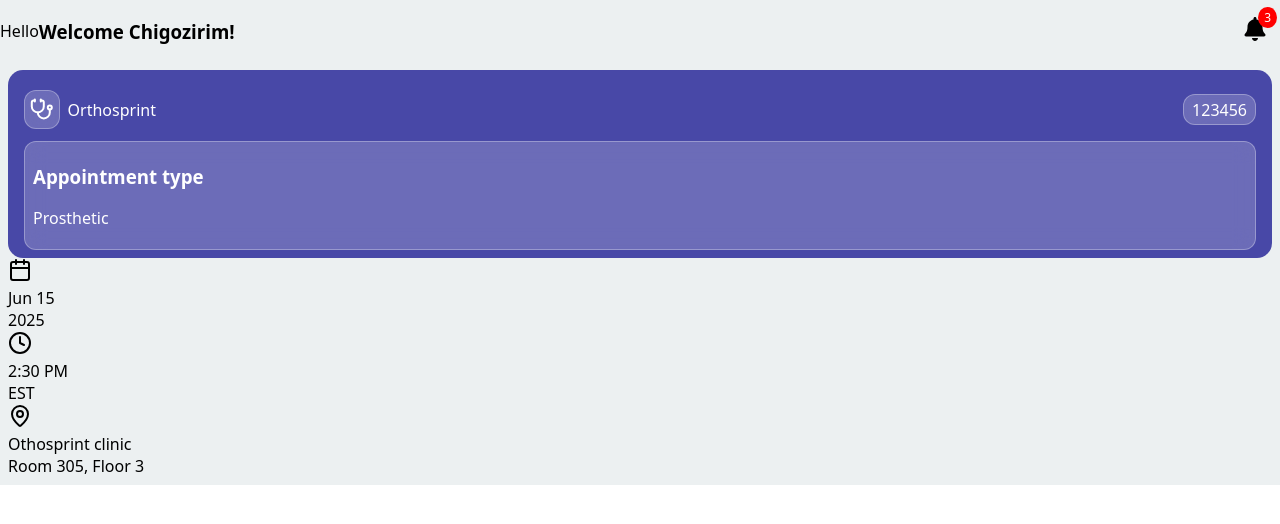
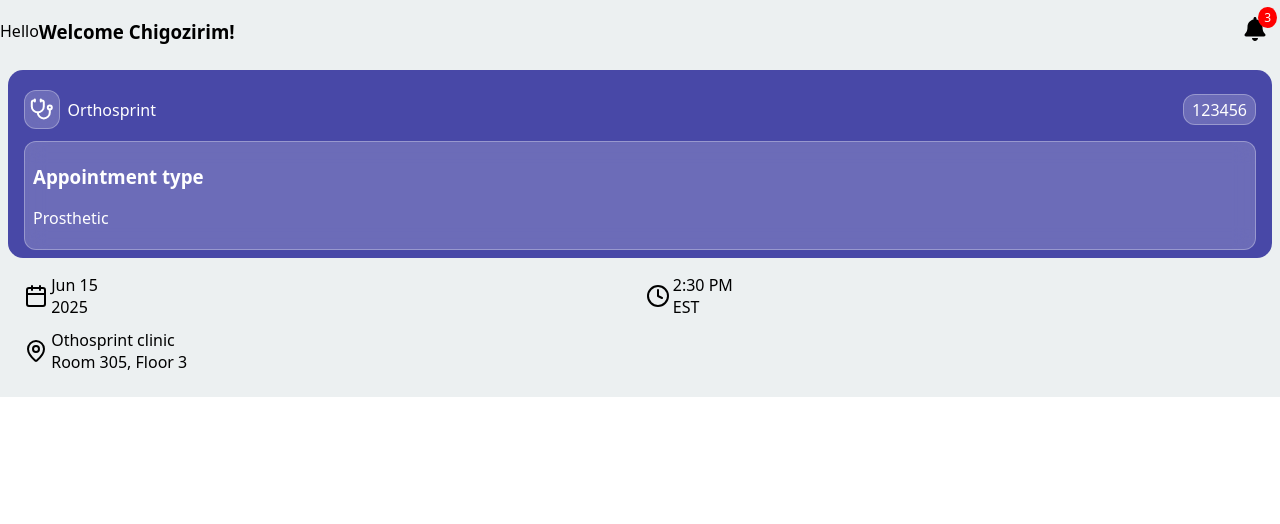
Before and after one commit to Mario-Gozie/Orthosprint-web-app, a React (Vite) app: page /app in a window 1280 px wide. Shown: the top 524 px of the page. Built offline with nearby package versions, Linux system fonts and the light colour scheme; no server answers.

Commit message:
working on something nice in the appointment container

```diff
--- a/src/Components/Customer-App-Components/AppointmentCards.jsx
+++ b/src/Components/Customer-App-Components/AppointmentCards.jsx
@@ -1,5 +1,6 @@
 import React, { useState } from "react";
-
+import PendingAppointmentButtons from "./PendingAppointmentButtons";
+import ViewReportButton from "./ViewReportButton";
 import {
   Calendar,
   X,
@@ -7,6 +8,7 @@ import {
   QrCode,
   FileText,
   User,
+  CheckCircle,
   MapPin,
   Stethoscope,
   RotateCcw,
@@ -29,21 +31,21 @@ function AppointmentCards() {
         </div>
       </div>
       <div className="main-appointment-detail">
-        <div className="appointment-date">
+        <div className="appointment-detail-container">
           <Calendar />
           <div className="main-detail">
             <div className="detail-bold">Jun 15</div>
             <div className="detail-small">2025</div>
           </div>
         </div>
-        <div className="appointment-time">
+        <div className="appointment-detail-container">
           <Clock />
           <div className="main-detail">
             <div className="detail-bold">2:30 PM</div>
             <div className="detail-small">EST</div>
           </div>
         </div>
-        <div className="location">
+        <div className="appointment-detail-container">
           <MapPin />
           <div className="main-detail">
             <div className="detail-bold">Othosprint clinic</div>
--- a/src/Components/Customer-App-Components/PendingAppointmentButtons.jsx
+++ b/src/Components/Customer-App-Components/PendingAppointmentButtons.jsx
@@ -1,4 +1,5 @@
 import React from "react";
+import { X, QrCode, RotateCcw } from "lucide-react";
 
 function PendingAppointmentButtons() {
   return (
--- a/src/Components/Customer-App-Components/ViewReportButton.jsx
+++ b/src/Components/Customer-App-Components/ViewReportButton.jsx
@@ -1,4 +1,5 @@
 import React from "react";
+import { FileText } from "lucide-react";
 
 function ViewReportButton() {
   return (
--- a/src/Css/customerAppCss.css
+++ b/src/Css/customerAppCss.css
@@ -106,3 +106,17 @@ body {
   padding: 0.2rem 0.5rem;
   border-radius: 12px;
 }
+
+.main-appointment-detail {
+  padding: 1rem;
+  display: grid;
+  grid-template-columns: 1fr 1fr;
+  grid-template-rows: 1fr 1fr;
+  gap: 0.7rem;
+}
+
+.appointment-detail-container {
+  display: flex;
+  align-items: center;
+  gap: 0.2rem;
+}
```
